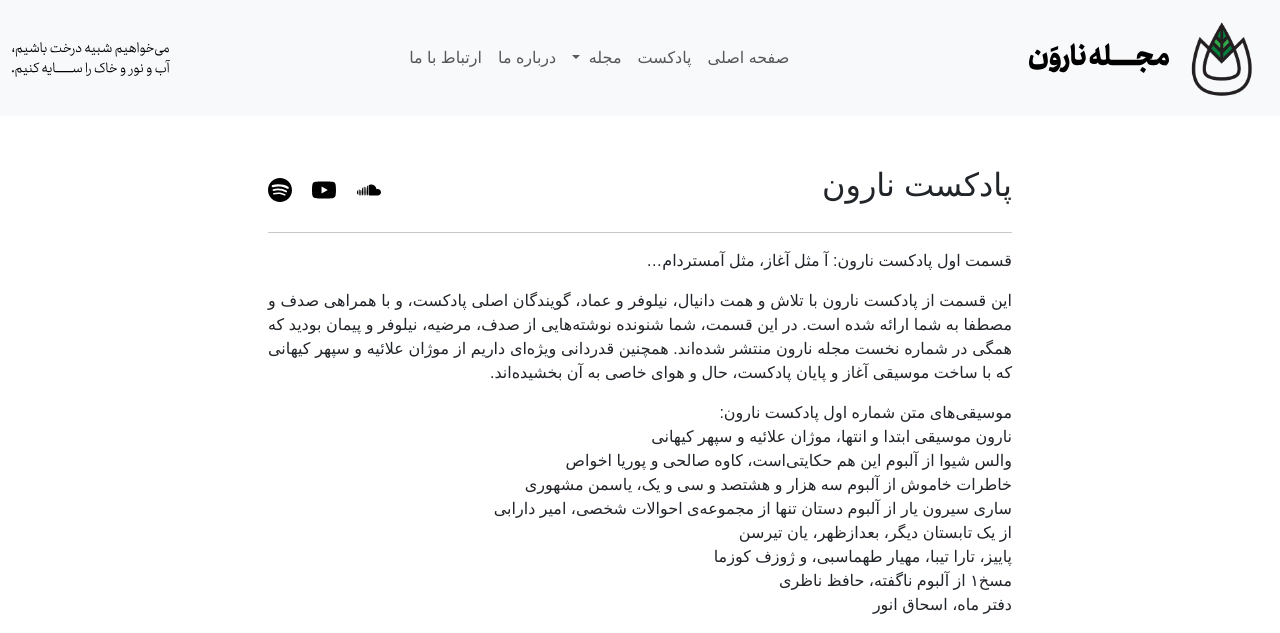
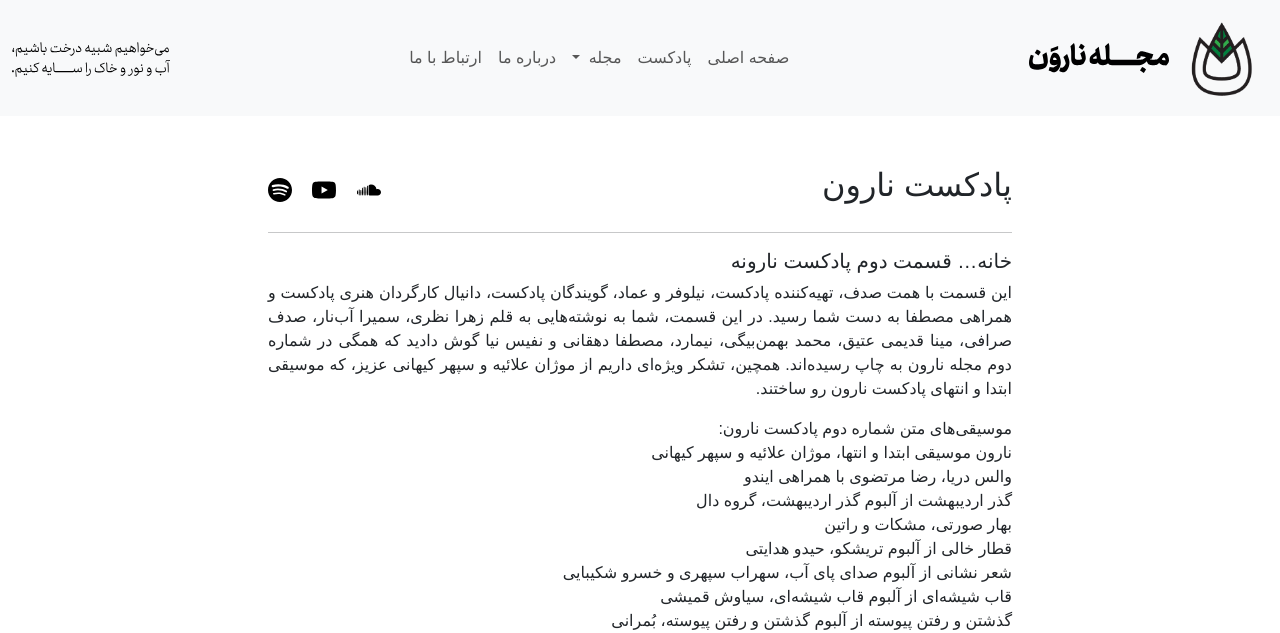
Before and after one commit to NaarvanMag/naarvanmag.github.io, a Jekyll site: the page built from pages/podcast.html, in a window 1280 px wide and 1400 px high. Shown: the top 633 px of the window. Built offline with Jekyll 4.4.1, drawn with Linux system fonts in a browser that asks for light colours; nearby versions of some CDN libraries; a style sheet for code colours, icons or effects is not loaded; some of the changed text lies outside the part shown; grey boxes are pictures that could not be loaded.

Commit message:
Add podcast link for #2

```diff
--- a/pages/archive/2.markdown
+++ b/pages/archive/2.markdown
@@ -7,8 +7,8 @@
 
 authors: صدف صرافی، میثم حسین‌خانی، زهرا نظری، لیلی ناهیدی‌آذر، راضیه حفیظی، فائزه محمدی، مصطفا دهقانی، افرا آب‌نار، نیمارد، مینا قدیمی عتیق، علیرضا فانی، مهسا شهشهانی، سمیرا آب‌نار، سارا طاهریان، معصومه جوادی، نسرین راستگو، عطیه، جهان ولیان‌پور، بیتا اسکندری، پویا خاندل، محمدحسین توکلی بینا، هانیه دوست‌دار، زهرا رضادوست، پرنیا ناصری، زینب نیرومند
 
-podcastSrc:
-podcastLink:
+podcastSrc: https://w.soundcloud.com/player/?url=https%3A//api.soundcloud.com/tracks/2028133556&color=%23ff5500&auto_play=false&hide_related=false&show_comments=true&show_user=true&show_reposts=false&show_teaser=true&visual=true
+podcastLink: https://soundcloud.com/naarvanmag/f3dde6bb-5141-46a4-bcf1-368d70ee4302
 
 permalink: /archive/2
 ---
--- a/pages/podcast.html
+++ b/pages/podcast.html
@@ -22,10 +22,44 @@
     <hr class="hr" />
 
     <div class="row">
-        <div class="col-lg-12 col-sm-12">
+      <div class="col-12">
+        <div class="col-12">
+            <h5>خانه… قسمت دوم پادکست نارونه</h5>
             <p>
-                قسمت اول پادکست نارون: آ مثل آغاز، مثل آمستردام…
+                این قسمت با همت صدف، تهیه‌کننده پادکست، نیلوفر و عماد، گویندگان پادکست، دانیال کارگردان هنری پادکست و همراهی مصطفا به دست شما رسید. در این قسمت، شما به نوشته‌هایی به قلم زهرا نظری، سمیرا آب‌نار، صدف صرافی، مینا قدیمی عتیق، محمد بهمن‌بیگی، نیمارد، مصطفا دهقانی و نفیس نیا گوش دادید که همگی در شماره دوم مجله نارون به چاپ رسیده‌اند.
+                همچین، تشکر ویژه‌ای داریم از موژان علائیه و سپهر کیهانی عزیز، که موسیقی ابتدا و انتهای پادکست نارون رو ساختند.
+
             </p>
+            <p>
+                موسیقی‌های متن شماره دوم پادکست نارون:
+                <br>
+                نارون موسیقی ابتدا و انتها، موژان علائیه و سپهر کیهانی
+                <br>
+                والس دریا، رضا مرتضوی با همراهی ایندو
+                <br>
+                گذر اردیبهشت از آلبوم گذر اردیبهشت، گروه دال
+                <br>
+                بهار صورتی، مشکات و راتین
+                <br>
+                قطار خالی از آلبوم تریشکو، حیدو هدایتی
+                <br>
+                شعر نشانی از آلبوم صدای پای آب، سهراب سپهری و خسرو شکیبایی
+                <br>
+                قاب شیشه‌ای از آلبوم قاب شیشه‌ای، سیاوش قمیشی
+                <br>
+                گذشتن و رفتن پیوسته از آلبوم گذشتن و رفتن پیوسته، بُمرانی
+                <br>
+                افسانه از آلبوم گل‌های آبی، مرجان فرساد
+                <br>
+                نیمی از ما از آلبوم شهر من بخند، گروه پالت
+            </p>
+        </div>
+        <iframe width="100%" height="166" scrolling="no" frameborder="no" allow="autoplay" src="https://w.soundcloud.com/player/?url=https%3A//api.soundcloud.com/tracks/2028133556&color=%23ff5500&auto_play=false&hide_related=false&show_comments=true&show_user=true&show_reposts=false&show_teaser=true"></iframe><div style="font-size: 10px; color: #cccccc;line-break: anywhere;word-break: normal;overflow: hidden;white-space: nowrap;text-overflow: ellipsis; font-family: Interstate,Lucida Grande,Lucida Sans Unicode,Lucida Sans,Garuda,Verdana,Tahoma,sans-serif;font-weight: 100;"><a href="https://soundcloud.com/naarvanmag" title="مجله نارون" target="_blank" style="color: #cccccc; text-decoration: none;">مجله نارون</a> · <a href="https://soundcloud.com/naarvanmag/f3dde6bb-5141-46a4-bcf1-368d70ee4302" title="خانه، خیال بودن تا حقیقت زیستن" target="_blank" style="color: #cccccc; text-decoration: none;">خانه، خیال بودن تا حقیقت زیستن</a></div>
+      </div>
+
+      <div class="col-12" style="margin-top: 20px;">
+        <div class="col-12">
+            <h5>آ مثل آغاز، مثل آمستردام… قسمت اول پادکست نارونه.</h5>
             <p>
                 این قسمت از پادکست نارون با تلاش و همت دانیال، نیلوفر و عماد، گویندگان اصلی پادکست، و با همراهی صدف و مصطفا به شما ارائه شده است. در این قسمت، شما شنونده نوشته‌هایی از صدف، مرضیه، نیلوفر و پیمان بودید که همگی در شماره نخست مجله نارون منتشر شده‌اند. همچنین قدردانی ویژه‌ای داریم از موژان علائیه و سپهر کیهانی که با ساخت موسیقی آغاز و پایان پادکست، حال و هوای خاصی به آن بخشیده‌اند.
             </p>
@@ -49,11 +83,7 @@
                 دفتر ماه، اسحاق انور
             </p>
         </div>
-    </div>
-
-    <div class="row">
-      <div class="col-sm-12 col-lg-12">
-        <iframe width="100%" height="300" scrolling="no" frameborder="no" allow="autoplay" src="https://w.soundcloud.com/player/?url=https%3A//api.soundcloud.com/tracks/1771052523&color=%23369448&auto_play=false&hide_related=false&show_comments=true&show_user=true&show_reposts=false&show_teaser=true&visual=true"></iframe><div style="font-size: 10px; color: #cccccc;line-break: anywhere;word-break: normal;overflow: hidden;white-space: nowrap;text-overflow: ellipsis; font-family: Interstate,Lucida Grande,Lucida Sans Unicode,Lucida Sans,Garuda,Verdana,Tahoma,sans-serif;font-weight: 100;"><a href="https://soundcloud.com/naarvanmag" title="مجله نارون" target="_blank" style="color: #cccccc; text-decoration: none;">مجله نارون</a> · <a href="https://soundcloud.com/naarvanmag/episode-1" title="قسمت اول: آ.. مثل آغاز، مثل آمستردام" target="_blank" style="color: #cccccc; text-decoration: none;">قسمت اول: آ.. مثل آغاز، مثل آمستردام</a></div>
+        <iframe width="100%" height="166" scrolling="no" frameborder="no" allow="autoplay" src="https://w.soundcloud.com/player/?url=https%3A//api.soundcloud.com/tracks/1771052523&color=%23369448&auto_play=false&hide_related=false&show_comments=true&show_user=true&show_reposts=false&show_teaser=true"></iframe><div style="font-size: 10px; color: #cccccc;line-break: anywhere;word-break: normal;overflow: hidden;white-space: nowrap;text-overflow: ellipsis; font-family: Interstate,Lucida Grande,Lucida Sans Unicode,Lucida Sans,Garuda,Verdana,Tahoma,sans-serif;font-weight: 100;"><a href="https://soundcloud.com/naarvanmag" title="مجله نارون" target="_blank" style="color: #cccccc; text-decoration: none;">مجله نارون</a> · <a href="https://soundcloud.com/naarvanmag/episode-1" title="قسمت اول: آ.. مثل آغاز، مثل آمستردام" target="_blank" style="color: #cccccc; text-decoration: none;">قسمت اول: آ.. مثل آغاز، مثل آمستردام</a></div>
       </div>
     </div>
 
```
